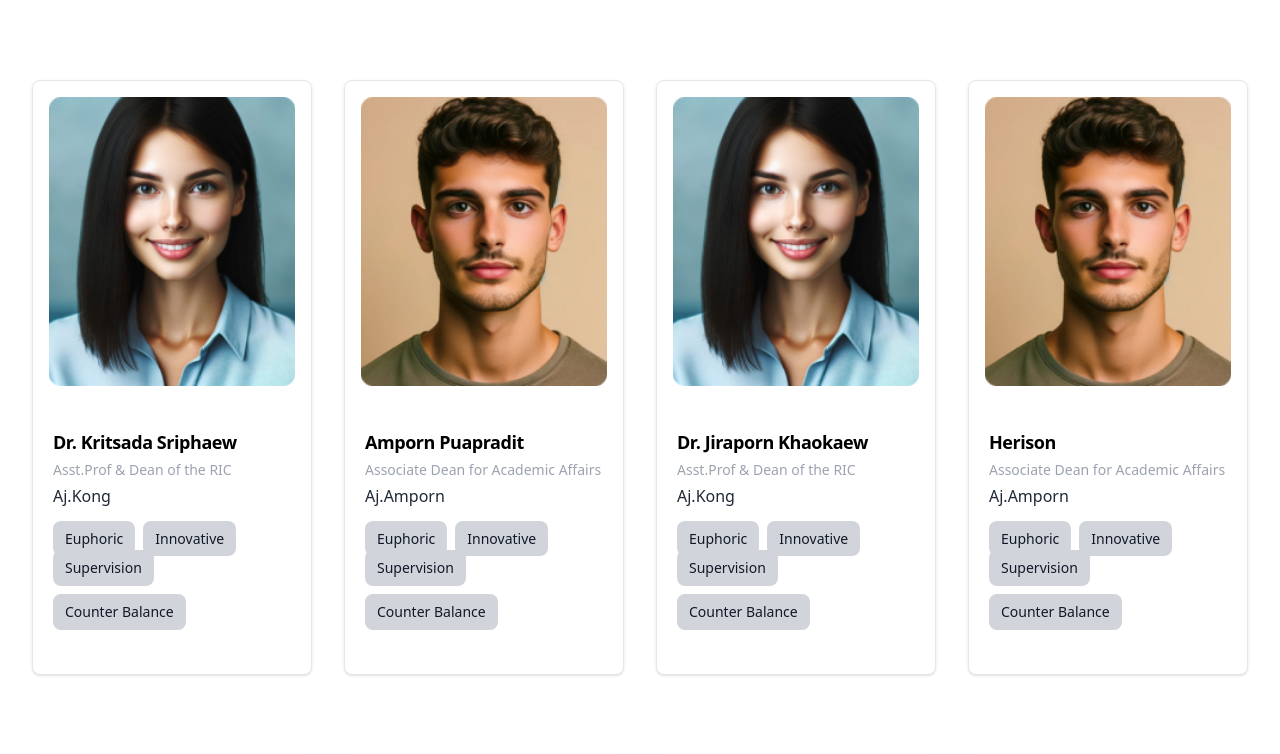
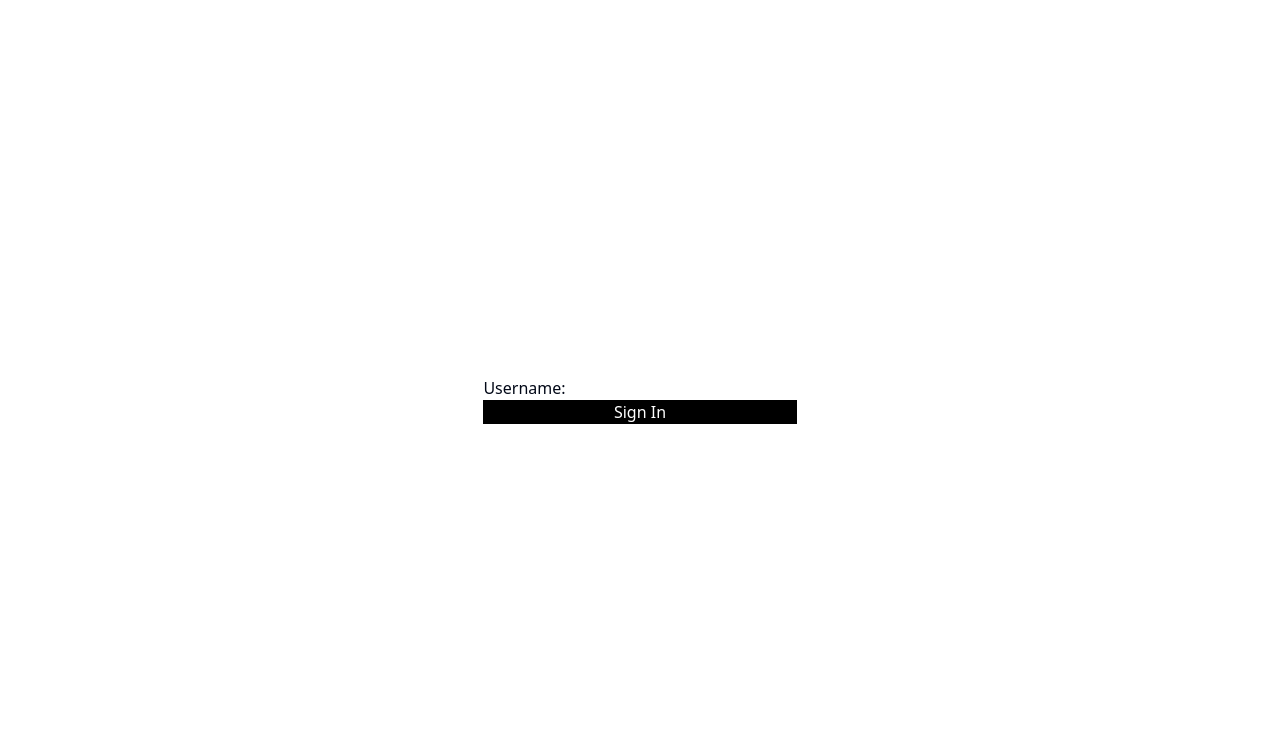
Before and after one commit to ingyinnswe/StaffEvaluation, a React (Vite) app: page /signin in a window 1280 px wide. Shown: the top 754 px of the page. Built offline with nearby package versions, Linux system fonts and the light colour scheme.

Commit message:
adding paths, signin page

```diff
--- a/src/App.jsx
+++ b/src/App.jsx
@@ -1,22 +1,17 @@
 import React from "react";
-import Info from "./pages/Info";
-import infoData from "./pages/infoData";
+import Home from "./pages/Home";
+import SignIn from './pages/signIn';
+import { BrowserRouter as Router, Route, Routes } from 'react-router-dom';
+
 
 function App() {
   return (
-    <main className="md:container md:mx-auto">
-      <div className="gap-8 columns-4 mx-auto my-20">
-      {infoData.map((info, index) => (
-        <Info
-          key={index}
-          imageURL={info.imageURL}
-          name={info.name}
-          nickname={info.nickname}
-          jobTitle={info.jobTitle}
-        />
-      ))}
-      </div>
-    </main>
+    <Router>
+      <Routes>
+        <Route path="/" element={<Home />} />
+        <Route path="/signin" element={<SignIn />} />
+      </Routes>
+    </Router>
   );
 }
 
--- a/src/pages/Home.jsx
+++ b/src/pages/Home.jsx
@@ -1,8 +1,22 @@
-import React from 'react'
+import React from 'react';
+import infoData from './infoData';
+import Info from './Info';
 
 const Home = () => {
   return (
-    <div>Home</div>
+    <div className="md:container md:mx-auto">
+      <div className="gap-8 columns-4 mx-auto my-20">
+      {infoData.map((info, index) => (
+        <Info
+          key={index}
+          imageURL={info.imageURL}
+          name={info.name}
+          nickname={info.nickname}
+          jobTitle={info.jobTitle}
+        />
+      ))}
+      </div>
+    </div>
   )
 }
 
--- a/src/pages/signIn.jsx
+++ b/src/pages/signIn.jsx
@@ -1,24 +1,22 @@
-import { useHistory } from 'react-router-dom';
+import { useNavigate } from 'react-router-dom';
 
 function signIn() {
-  let history = useHistory();
-
+    let navigate = useNavigate();
     const handleSubmit = (event) => {
         event.preventDefault();
         // Add your sign in logic here
         // After sign in logic, navigate to home page
-    history.push('/home');
+        navigate('/');
     }
 
     return (
-    <div>
-      <h1>Sign In</h1>
-        <form onSubmit={handleSubmit}>
+        <div className='flex justify-center items-center h-screen'>
+            <form onSubmit={handleSubmit} className='flex flex-col justify-center m-10'>
                 <label>
                 Username:
-            <input type="text" name="username" />
+                <input type="text" name="username" className=""/>
                 </label>
-            <button type="submit">Sign In</button>
+                <button type="submit" className='bg-black text-white'>Sign In</button>
             </form>
         </div>
     );
```
Lines whose indentation alone changed are shown as unchanged.
